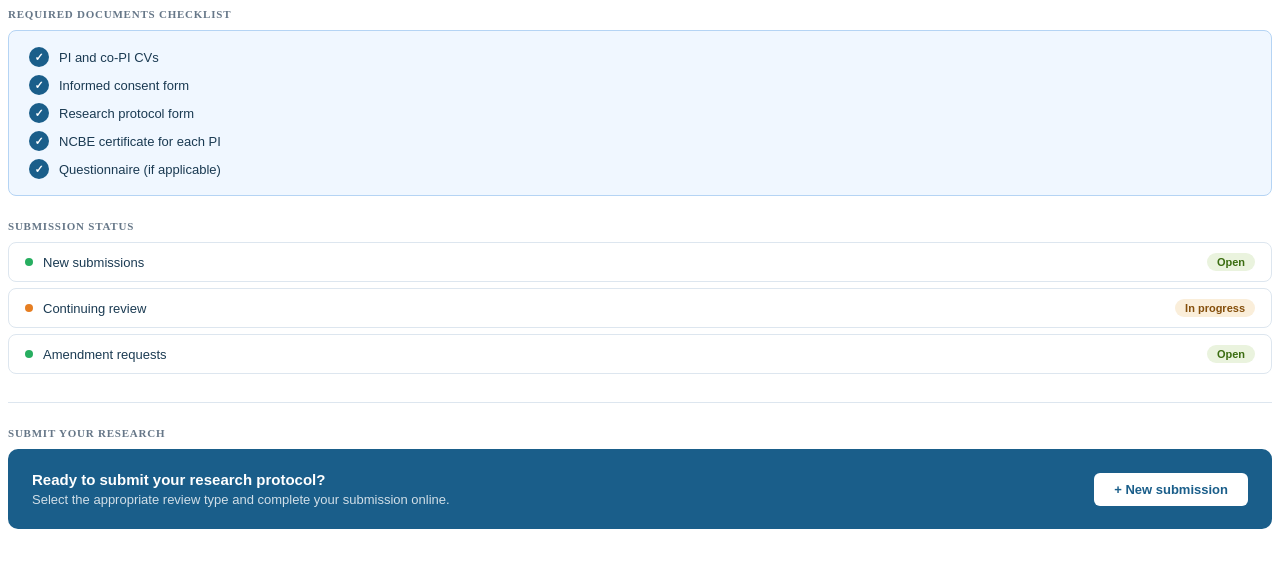
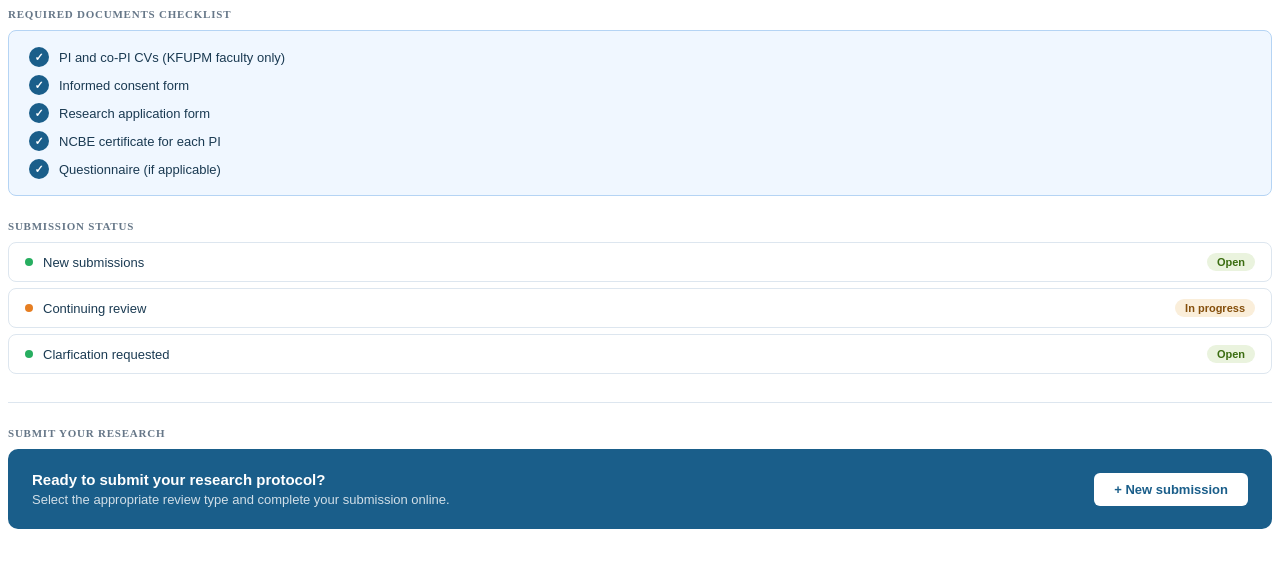
Before and after one commit to amena-ss/irb-workflow, a plain HTML site: page index.html in a window 1280 px wide. Drawn offline with Linux system fonts and the light colour scheme.

Commit message:
Update index.html

```diff
--- a/index.html
+++ b/index.html
@@ -6,7 +6,7 @@
   <ul style="list-style:none;padding:0;margin:0;display:flex;flex-direction:column;gap:8px;">
     <li style="display:flex;align-items:center;gap:10px;font-size:13px;color:#1a3a52;font-family:'Liberation Sans',sans-serif;">
       <span style="width:20px;height:20px;border-radius:50%;background:#1a5e8a;color:#fff;display:inline-flex;align-items:center;justify-content:center;font-size:11px;font-weight:700;flex-shrink:0;">&#10003;</span>
-      PI and co-PI CVs
+      PI and co-PI CVs (KFUPM faculty only)
     </li>
     <li style="display:flex;align-items:center;gap:10px;font-size:13px;color:#1a3a52;font-family:'Liberation Sans',sans-serif;">
       <span style="width:20px;height:20px;border-radius:50%;background:#1a5e8a;color:#fff;display:inline-flex;align-items:center;justify-content:center;font-size:11px;font-weight:700;flex-shrink:0;">&#10003;</span>
@@ -14,7 +14,7 @@
     </li>
     <li style="display:flex;align-items:center;gap:10px;font-size:13px;color:#1a3a52;font-family:'Liberation Sans',sans-serif;">
       <span style="width:20px;height:20px;border-radius:50%;background:#1a5e8a;color:#fff;display:inline-flex;align-items:center;justify-content:center;font-size:11px;font-weight:700;flex-shrink:0;">&#10003;</span>
-      Research protocol form
+      Research application form
     </li>
     <li style="display:flex;align-items:center;gap:10px;font-size:13px;color:#1a3a52;font-family:'Liberation Sans',sans-serif;">
       <span style="width:20px;height:20px;border-radius:50%;background:#1a5e8a;color:#fff;display:inline-flex;align-items:center;justify-content:center;font-size:11px;font-weight:700;flex-shrink:0;">&#10003;</span>
@@ -44,7 +44,7 @@
   </div>
   <div style="display:flex;align-items:center;justify-content:space-between;padding:10px 16px;border:1px solid #dde6ef;border-radius:8px;background:#fff;font-family:'Liberation Sans',sans-serif;">
     <div style="display:flex;align-items:center;gap:10px;font-size:13px;color:#1a3a52;">
-      <span style="width:8px;height:8px;border-radius:50%;background:#27ae60;display:inline-block;flex-shrink:0;"></span>Amendment requests
+      <span style="width:8px;height:8px;border-radius:50%;background:#27ae60;display:inline-block;flex-shrink:0;"></span>Clarfication requested
     </div>
     <span style="font-size:11px;font-weight:700;padding:3px 10px;border-radius:10px;background:#EAF3DE;color:#3B6D11;">Open</span>
   </div>
```
